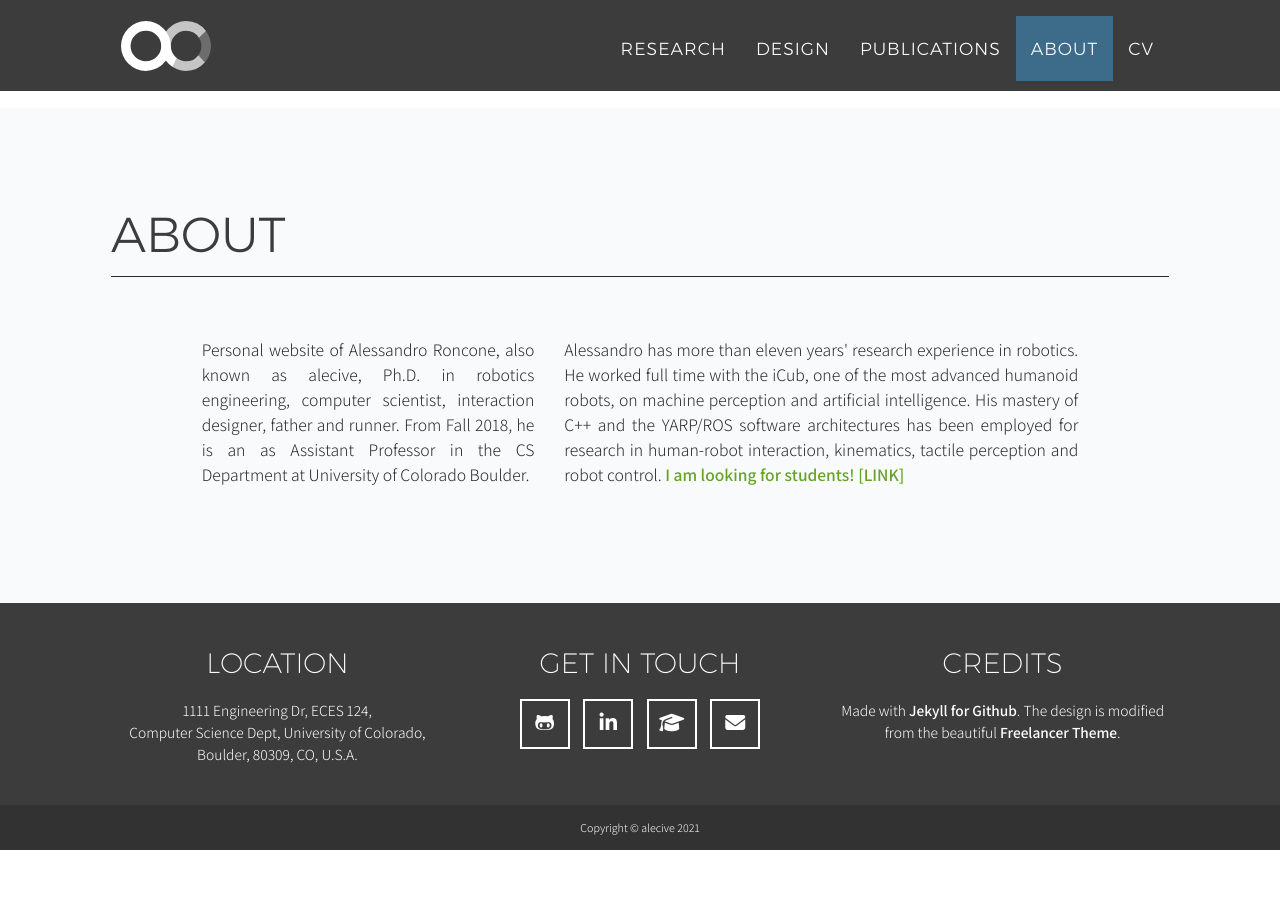
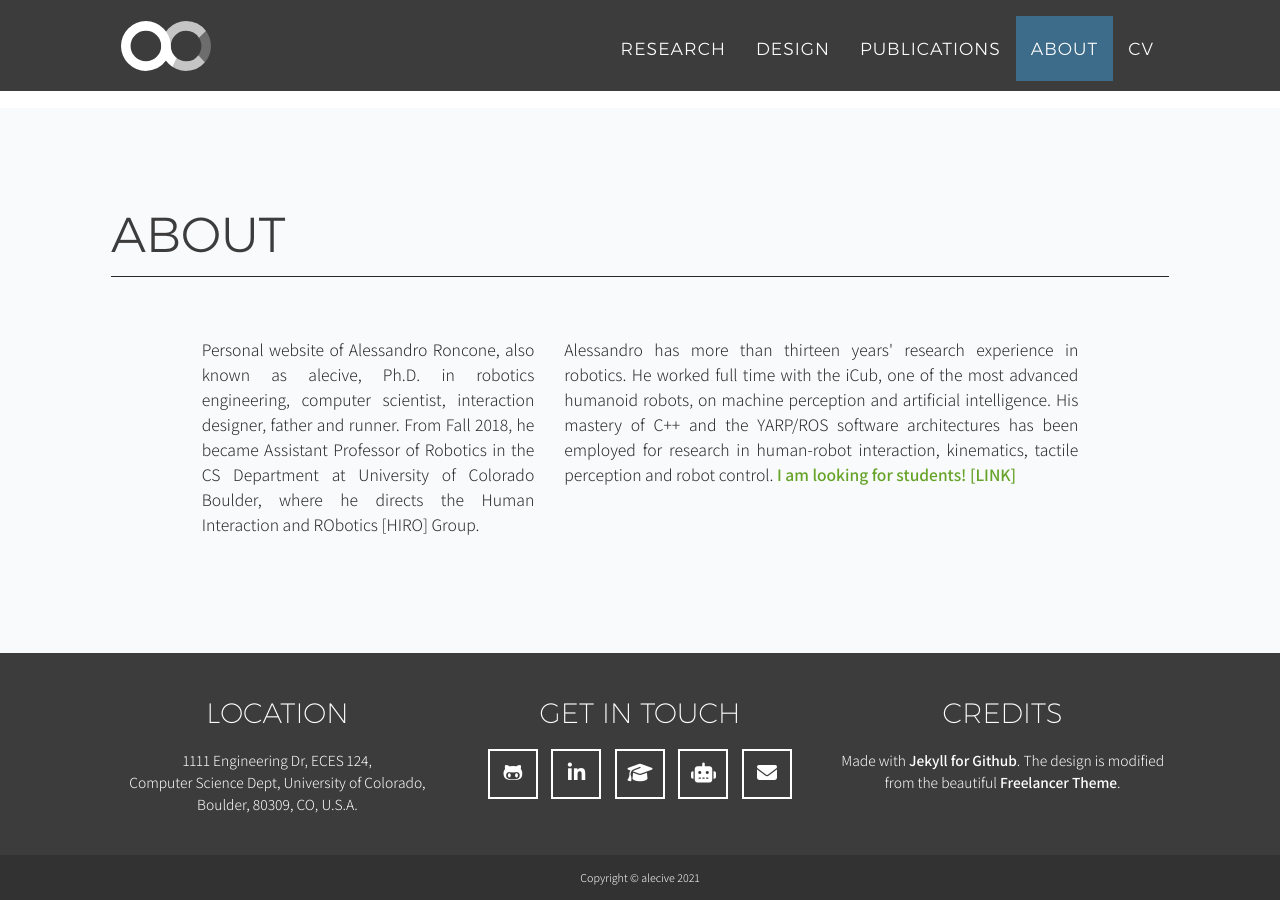
Before and after one commit to alecive/alecive.github.io, a Jekyll site: the page built from index.html, in a window 1280 px wide and 900 px high, scrolled down 3541 px. Built offline with Jekyll 4.4.1, drawn with Linux system fonts in a browser that asks for light colours; nearby versions of some CDN libraries; some web fonts are replaced; before the commit the page ends 4391 px from its top, so only the background shows below that.

Commit message:
[banner] Updated with link to lab's website

```diff
--- a/_config.yml
+++ b/_config.yml
@@ -22,13 +22,15 @@
     url: https://www.linkedin.com/in/alessandroroncone
   - title: graduation-cap
     url: https://scholar.google.com/citations?user=nV-XGVIAAAAJ&hl
+  - title: robot
+    url: https://hiro-group.ronc.one
   # - title: calendar-o
   #   url: https://calendar.google.com/calendar/embed?&bgcolor=%23FFFFFF&src=alecive87%40gmail.com&color=%232952A3&src=l5g5teoouu34et18910uckvkhg%40group.calendar.google.com&color=%23711616&src=06ovc3en5h9bad60rmtu87ru8c%40group.calendar.google.com&color=%235229A3&ctz=America%2FNew_York
 
 logo: /img/logo.svg
 
 banner: "I am looking for students!"
-banner-link: student_opportunities.html
+banner-link: https://hiro-group.ronc.one/join_us.html
 
 # Postal address (add as many lines as necessary)
 address:
--- a/_includes/about.html
+++ b/_includes/about.html
@@ -10,13 +10,13 @@
             <div class="row">
                 <div class="col-lg-1"></div>
                 <div class="col-lg-4">
-                    <p>{{ site.description }} From Fall 2018, he is an as Assistant Professor in the CS Department at University of Colorado Boulder.</p>
+                    <p>{{ site.description }} From Fall 2018, he became Assistant Professor of Robotics in the CS Department at University of Colorado Boulder, where he directs the Human Interaction and RObotics [HIRO] Group.</p>
                 </div>
                 <div class="col-lg-6">
-                    {% include years_elap.html from="2010" %}
+                    {% include years_elap.html from="2008" %}
                     <p>Alessandro has more than {{ yearDiffStr | strip_newlines }} years' research experience in robotics. He worked full time with the iCub, one of the most advanced humanoid robots, on machine perception and artificial intelligence. His mastery of C++ and the YARP/ROS software architectures has been employed for research in human-robot interaction, kinematics, tactile perception and robot control.
                     {% if site.banner %}
-                        {% if site.banner-link %}<a href="{{ site.url }}/{{ site.banner-link }}" target="_blank">{% endif %}
+                        {% if site.banner-link %}<a href="{{ site.banner-link }}" target="_blank">{% endif %}
                         <span class="about-banner">{{ site.banner }}{% if site.banner-link %} [LINK]{% endif %}</span>
                         {% if site.banner-link %}</a>{% endif %}
                     {% endif %}</p>
--- a/_includes/header.html
+++ b/_includes/header.html
@@ -118,7 +118,7 @@
         </header>
 
         {% if site.banner %}
-            {% if site.banner-link %}<a href="{{ site.url }}/{{ site.banner-link }}" target="_blank">{% endif %}
+            {% if site.banner-link %}<a href="{{ site.banner-link }}" target="_blank">{% endif %}
             <div class="site-banner alert alert-danger" role="alert">{{ site.banner }}{% if site.banner-link %} [LINK]{% endif %}</div>
             {% if site.banner-link %}</a>{% endif %}
         {% endif %}
```
